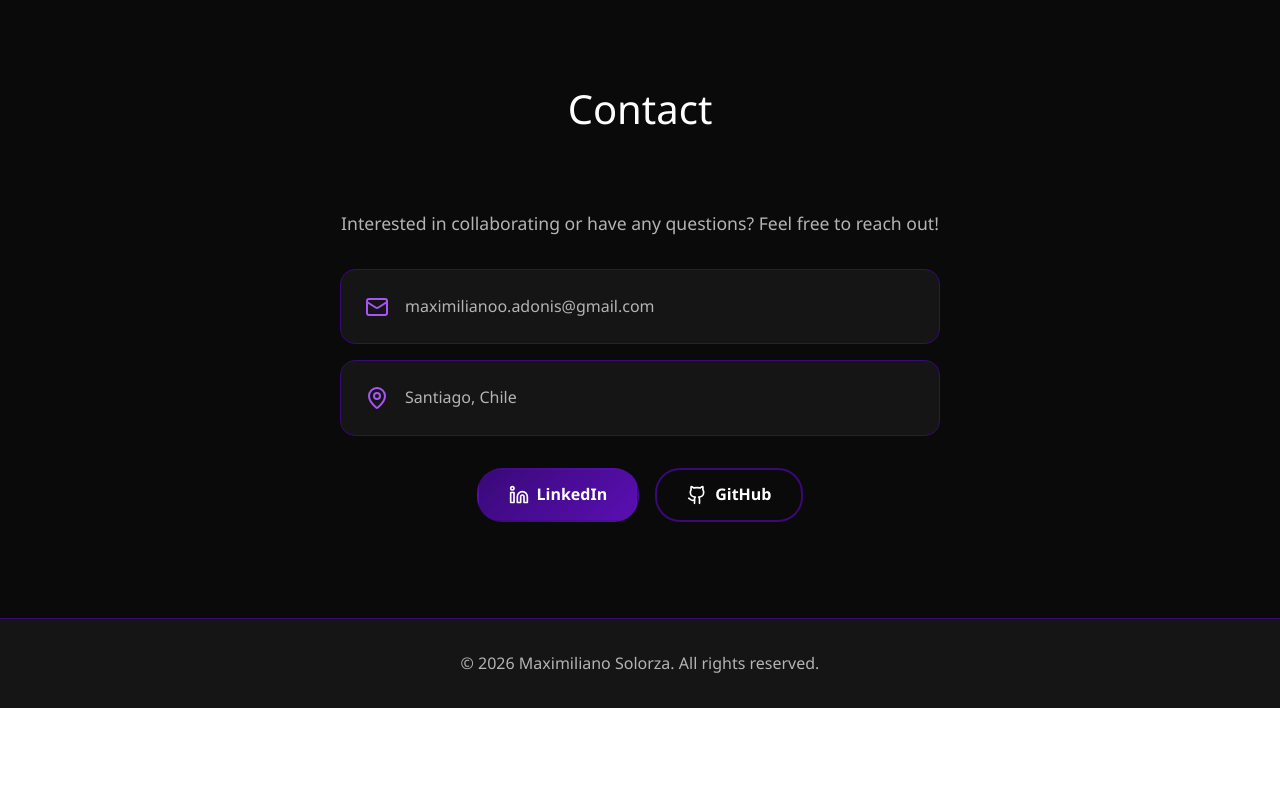
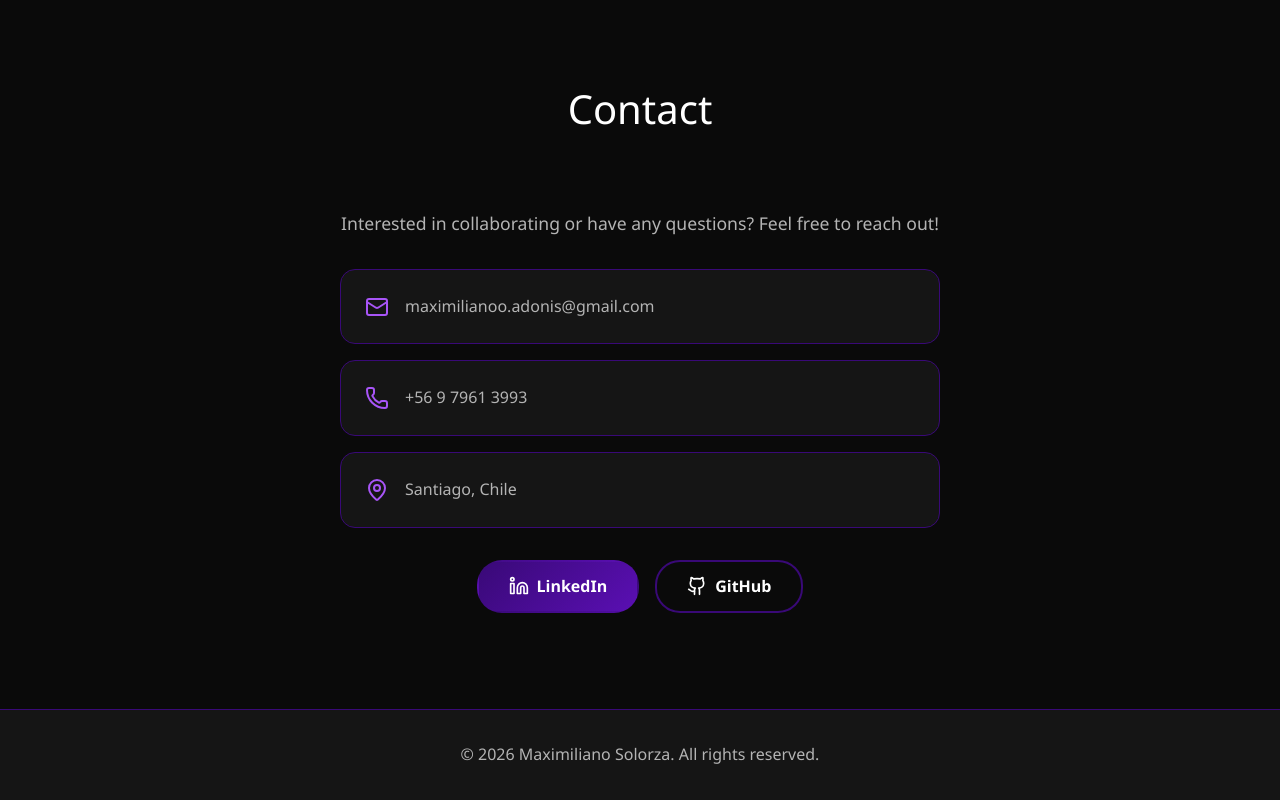
Before and after one commit to maxxee1/portfolio, a React (Vite) app: page / in a window 1280 px wide. Shown: the part 7264-8064 px from the top of the page. Before the commit the page ends 7972 px from the top, so only its background shows below. Built offline with nearby package versions, Linux system fonts and the light colour scheme; no server answers.

Commit message:
Add phone contact section to App component
Added phone contact link with icon.

```diff
--- a/src/App.jsx
+++ b/src/App.jsx
@@ -701,6 +701,12 @@ const SUPABASE_URL = import.meta.env.VITE_SUPABASE_URL;
               </a>
             </div>
             <div style={styles.contactItem}>
+              <Phone size={24} style={styles.contactIcon} />
+              <a href="tel:+56979613993" style={styles.contactLink}>
+                +56 9 7961 3993
+              </a>
+            </div>
+            <div style={styles.contactItem}>
               <MapPin size={24} style={styles.contactIcon} />
               <span style={styles.contactText}>Santiago, Chile</span>
             </div>
```
